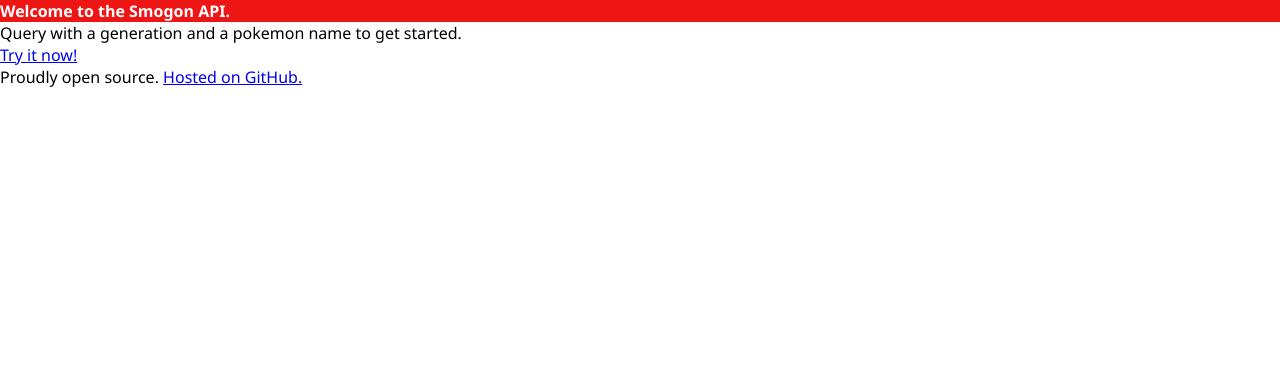
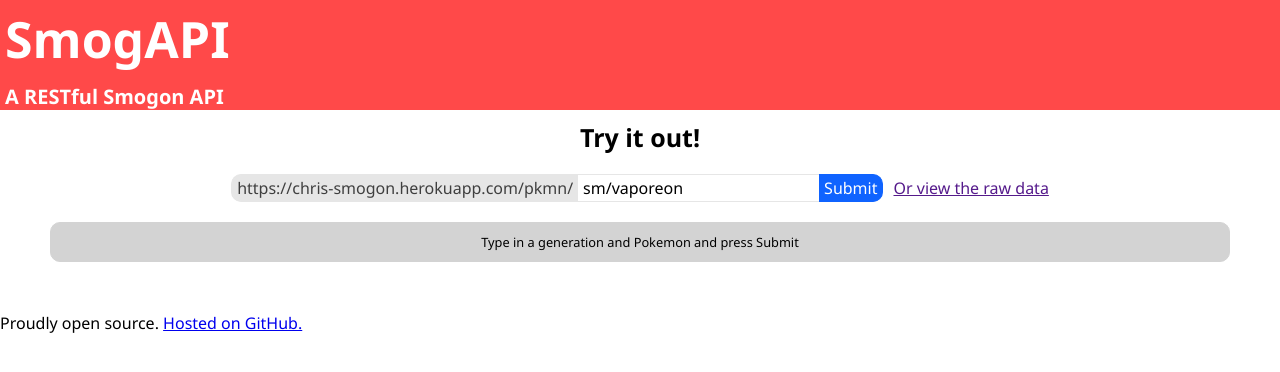
Before and after one commit to cjbohlman/smogon_scraper, a Flask app: page / in a window 1280 px wide. Shown: the top 372 px of the page. Run offline with Flask 2, Linux system fonts and the light colour scheme.

Commit message:
Adding decoration to website

```diff
--- a/static/style.css
+++ b/static/style.css
@@ -10,6 +10,92 @@
 }
 
 .site-header {
-    background-color: #ee1515;
+    background-color: #ff4949;
     color: white;
 }
+
+#title {
+    padding: 5px 5px 0px 5px;
+    font-size: 50px;
+}
+
+#title-description {
+    padding: 10px 5px 0px 5px;
+    font-size: 20px;
+}
+
+h4 {
+    padding: 10px 5px 0px 5px;
+    font-size: 25px;
+}
+
+.api-explorer {
+    display: grid;
+    grid-column: 1 / 1;
+    row-gap: 20px;
+    column-gap: 20px;
+}
+
+.grid-item {
+    display: flex;
+    justify-content: center;
+    align-items: center;
+}
+
+.input-wrapper {
+    display: flex;
+    flex-direction: row;
+    flex-wrap: nowrap;
+}
+
+#url-label {
+    border: 1px solid #e6e6e6;
+    border-right-width: 0;
+    border-top-left-radius: 10px;
+    border-bottom-left-radius: 10px;
+    background: #e6e6e6;
+    font-size: 1em;
+    padding-left: 5px;
+    padding-right: 5px;
+    padding-top: 2px;
+    padding-bottom: 2px;
+    text-align: center;
+    color: #3f3f3f;
+}
+
+#url-input {
+    border: 1px solid #e6e6e6;
+    border-left-width: 0;
+    border-right-width: 0;
+    background: white;
+    padding-left: 5px;
+    padding-right: 5px;
+    padding-top: 2px;
+    padding-bottom: 2px;
+}
+
+#url-submit {
+    border: 1px solid rgb(15, 99, 255);
+    border-left-width: 0;
+    border-top-right-radius: 10px;
+    border-bottom-right-radius: 10px;
+    background: rgb(15, 99, 255);
+    padding-left: 5px;
+    padding-right: 5px;
+    padding-top: 2px;
+    padding-bottom: 2px;
+    color: white;
+}
+
+.results {
+    margin: 0px 50px 50px 50px;
+    background-color: lightgrey;
+    border: 1px solid lightgrey;
+    padding: 10px 10px 10px 10px;
+    border-radius: 10px 10px 10px 10px;
+    font-size: 80%;
+}
+
+#raw-link {
+    margin-left: 10px;
+}
--- a/templates/index.html
+++ b/templates/index.html
@@ -4,24 +4,32 @@
     <meta charset="UTF-8">
     <meta name="viewport" content="width=device-width, initial-scale=1.0">
     <meta http-equiv="X-UA-Compatible" content="ie=edge">
-    <title>Smogon API</title>
+    <title>SmogAPI</title>
     <link rel="stylesheet" href="static/style.css">
   </head>
 
   <body>
     <header>
       <div class="site-header">
-        <h1>Welcome to the Smogon API.</h1>
+        <h1 id="title">SmogAPI</h1>
+        <h3 id="title-description">A RESTful Smogon API</h3>
       </div>
     </header>
     <div class="root">
       <div class="api-explorer">
-        <p>Query with a generation and a pokemon name to get started.</p>
-        <div class="input">
-          <a href="https://chris-smogon.herokuapp.com/pkmn/sm/vaporeon">Try it now!</a>
+        <h4 class="grid-item">Try it out!</h4>
+        <div class="input grid-item">
+          <div class="input-wrapper">
+            <label id="url-label" for="url-input">https://chris-smogon.herokuapp.com/pkmn/</label>
+            <input id="url-input" type="text" value="sm/vaporeon">
+            <input id="url-submit" type="submit" value="Submit"></button>
+          </div>
+          <br>
+          <!-- Will point to something like: https://chris-smogon.herokuapp.com/pkmn/sm/vaporeon -->
+          <a id="raw-link" href="">Or view the raw data</a>
         </div>
-        <div class="results">
-
+        <div class="results grid-item">
+          Type in a generation and Pokemon and press Submit
         </div>
       </div>
     </div>
```
